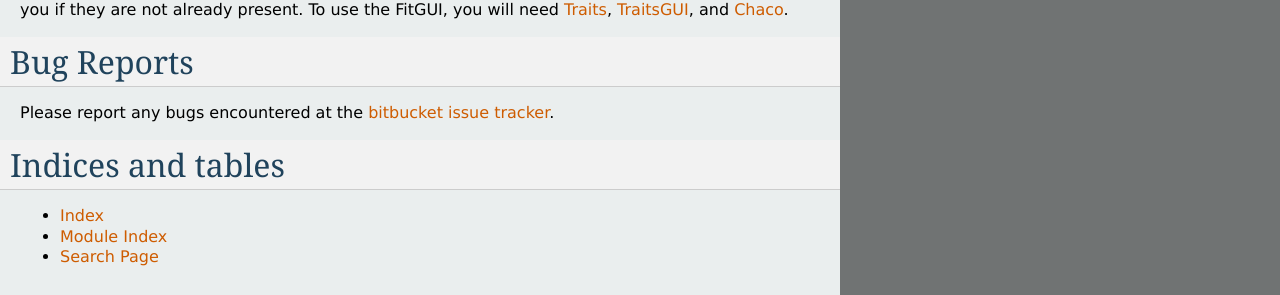
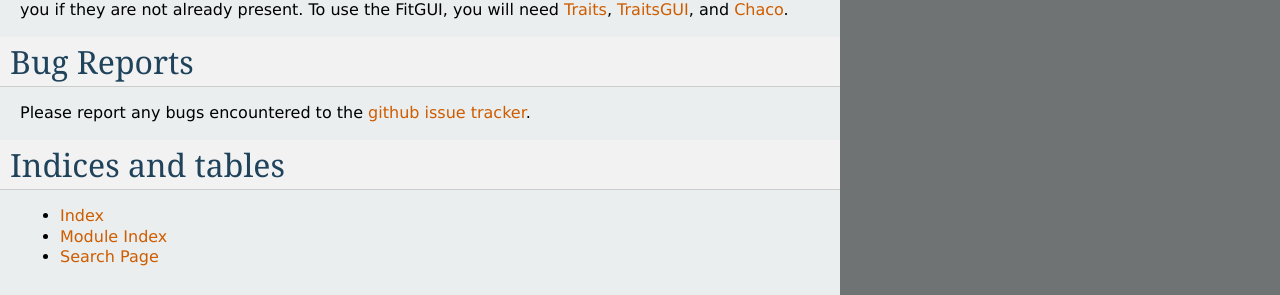
Before and after one commit to eteq/pymodelfit, a Sphinx documentation site: the page built from docs/index.rst, in a window 1280 px wide and 900 px high, scrolled down 678 px. Shown: the part 524-819 px from the top of the window. Built offline with Sphinx 7.4.7, drawn with Linux system fonts in a browser that asks for light colours; formulas are drawn with MathJax 3.

Commit message:
expunged some last vestiges of astropyiscs

```diff
--- a/docs/index.rst
+++ b/docs/index.rst
@@ -55,8 +55,8 @@ will need `Traits <http://code.enthought.com/projects/traits/>`_,
 Bug Reports
 ===========
 
-Please report any bugs encountered at the
-`bitbucket issue tracker <http://bitbucket.org/eteq/pymodelfit/issues>`_.
+Please report any bugs encountered to the
+`github issue tracker <http://github.com/eteq/pymodelfit/issues>`_.
 
 Indices and tables
 ==================
--- a/docs/start.rst
+++ b/docs/start.rst
@@ -16,7 +16,7 @@ Follow the instructions on those sites, or, far easier, install them as packages
 Install
 -------
 
-Once you have the requirements satisfied, you have a few options for installing astropysics.
+Once you have the requirements satisfied, you have a few options for installing pymodelfit.
 
 .. note::
     On most unix-like systems, you will need to either execute these commands as the root user, or preface them with ``sudo``.
```
Also changed, not shown: 2 other files.
